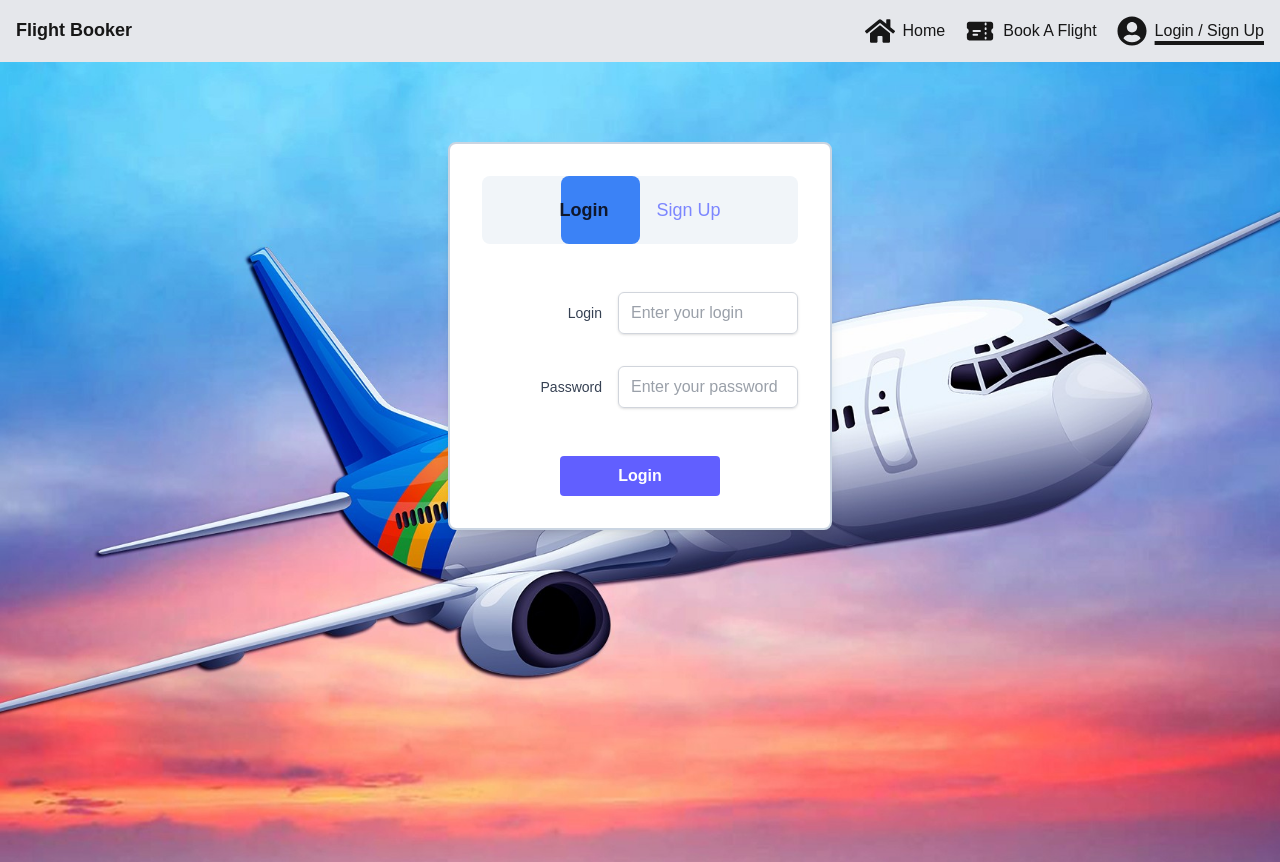
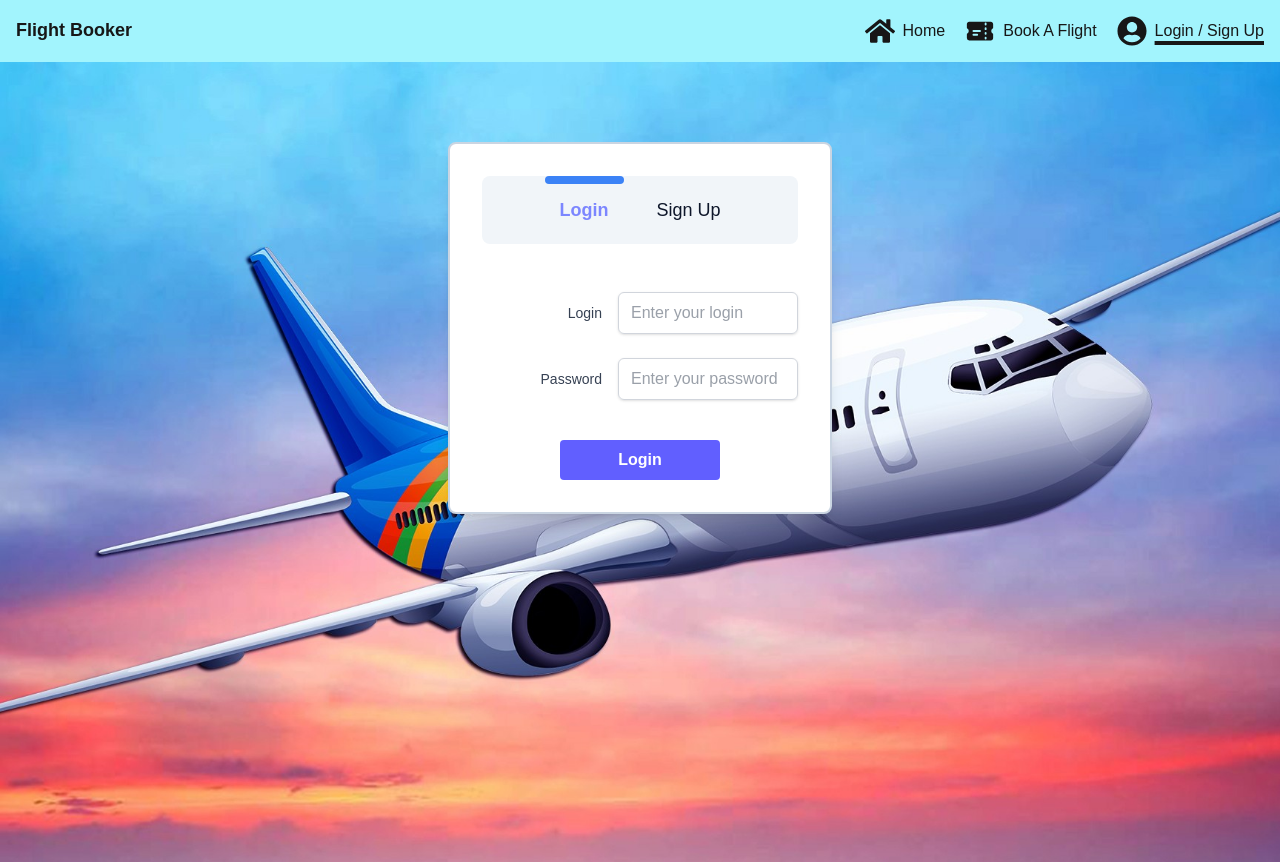
Before and after one commit to Chaser2123/React-Final-Project, a Next.js app: page /loginpage in a window 1280 px wide. After the commit the page ends 800 px from the top, so only its background shows below. Built offline with nearby package versions, Linux system fonts and the light colour scheme.

Commit message:
Added login security features

```diff
--- a/src/components/AppHeader.jsx
+++ b/src/components/AppHeader.jsx
@@ -20,7 +20,7 @@ export default function AppHeader() {
   };
 
   return (
-    <header className="p-4 flex flex-nowrap justify-between bg-gray-200 dark:bg-cyan-700">
+    <header className="p-4 flex flex-nowrap justify-between bg-cyan-200 dark:bg-cyan-700">
       <Link href="/" className="font-bold text-lg">Flight Booker</Link>
       <div className="flex gap-5 items-center">
         <Link href="/" className={`${headerStyles} ${isActive("/", { exact: true }) ? pageUnderline : ''}`}><FaHome className="text-3xl" /><span>Home</span></Link>
--- a/src/pages/Login.jsx
+++ b/src/pages/Login.jsx
@@ -34,9 +34,68 @@ function Login() {
     const { name, value } = e.target
     setForm(prev => ({ ...prev, [name]: value }))
   }
+  function AuthLogin() {
+    if (toggle === 0) {
+      console.log("Logging in with", username, password)
+      // Attempt to retrieve saved user to populate name
+      const existingUser = savedUsers[username] || null
+      if (existingUser) {
+        authLogin({ role: existingUser.role || 'user', firstName: existingUser.firstName, lastName: existingUser.lastName })
+      } else {
+        authLogin({ role: 'user', firstName: username })
+      }
+      // Redirect to home after successful login
+      router.replace('/')
+    } else {
+      if (!password) {
+        alert("Please enter a password.")
+        return
+      }
+      const passReq = []
+      if (password.length < 8) passReq.push('be at least 8 characters long')
+      if (!/[A-Z]/.test(password)) passReq.push('include at least one uppercase letter')
+      if (!/[a-z]/.test(password)) passReq.push('include at least one lowercase letter')
+      if (!/\d/.test(password)) passReq.push('include at least one number')
+
+      if (passReq.length > 0) {
+        const message = passReq.length === 1
+          ? passReq[0]
+          : `${passReq.slice(0, -1).join(', ')}, and ${passReq[passReq.length - 1]}`
+        alert(`Password must ${message}.`)
+        return
+      }
+      if (!email || !firstName || !lastName || !confirmPassword) {
+        alert("Please fill in all fields to sign up.")
+        return
+      }
+      if (savedUsers[email]) {
+        alert("Email already exists, please sign up with a different email.")
+        return
+      }
+      if (password !== confirmPassword) {
+        alert("Passwords do not match, please try again.")
+        return
+      }
+      // Store new user keyed by email
+      savedUsers[email] = {
+        email,
+        firstName,
+        lastName,
+        password,
+        role: 'user'
+      }
+      localStorage.setItem('users', JSON.stringify(savedUsers))
+      console.log("Signing up with", email, firstName, lastName, password)
+      // Set auth context with provided names
+      authLogin({ role: 'user', firstName, lastName })
+      // Navigate back to previous page after successful signup
+      router.back()
+    }
+  }
+
 
   return (
-    <div className="w-full min-h-screen flex flex-col justify-start items-center bg-image bg-cover bg-center bg-[url('@/images/airplaneBG.jpg')]">
+  <div className="w-full min-h-screen flex flex-col justify-start items-center fixed bg-image bg-cover bg-center bg-[url('@/images/airplaneBG.jpg')]">
     <div className="flex flex-col gap-6 w-96 mx-auto mt-20 p-8 border-2 border-slate-300 rounded-lg shadow-lg bg-white">
       {/* Toggle group with proper spacing */}
       <div className="relative flex flex-col items-center mb-6 p-4 bg-slate-100 rounded-lg">
@@ -45,9 +104,9 @@ function Login() {
           <Toggle label="Sign Up" index={1} active={toggle} onClick={setToggle} />
         </div>
         <div
-          className="absolute top-0 left-1/4 h-full bg-blue-400 rounded-lg w-1/4 transition-transform duration-400 ease-in-out"
+          className="absolute top-0 left-1/4 h-2 bg-blue-400 rounded-lg w-1/4 transition-transform duration-400 ease-in-out"
           style={{
-            transform: `translateX(${toggle === 0 ? '0%' : '83px'})`,
+            transform: `translateX(${toggle === 0 ? '-1rem' : '5.2rem'})`,
             backgroundColor: toggle === 0 ? '#3b82f6' : '#28b0a2',
             transition: 'transform 400ms ease-in-out, background-color 400ms ease-in-out'
           }}
@@ -64,63 +123,18 @@ function Login() {
           />
         ) : (
           <SignupInputField
-            values={{
-              email,
-              firstName,
-              lastName,
-              password,
-              confirmPassword
-            }}
+            values={{ email, firstName, lastName, password, confirmPassword }}
             onChange={handleChange}
           />
         )}
         <div className="mt-4 flex justify-center">
-          <SubmitBtn
-            label={toggle === 0 ? "Login" : "Sign Up"}
-            onClick={() => {
-              if (toggle === 0) {
-                console.log("Logging in with", username, password)
-                // Attempt to retrieve saved user to populate name
-                const existingUser = savedUsers[username] || null;
-                if (existingUser) {
-                  authLogin({ role: existingUser.role || 'user', firstName: existingUser.firstName, lastName: existingUser.lastName });
-                } else {
-                  authLogin({ role: 'user', firstName: username });
-                }
-                // Redirect to home after successful login
-                router.replace('/')
-              } else {
-                // Check for existing email, then save new user to localStorage
-                if (savedUsers[email]) {
-                  alert("Email already exists, please sign up with a different email.")
-                  return
-                }
-                if (password !== confirmPassword) {
-                  alert("Passwords do not match, please try again.")
-                  return
-                }
-                // Store new user keyed by email
-                savedUsers[email] = {
-                  email,
-                  firstName,
-                  lastName,
-                  password,
-                  role: 'user'
-                }
-                localStorage.setItem('users', JSON.stringify(savedUsers))
-                console.log("Signing up with", email, firstName, lastName, password)
-                // Set auth context with provided names
-                authLogin({ role: 'user', firstName, lastName })
-                // Navigate back to previous page after successful signup
-                router.back()
-              }
-            }}
-          />
+          <SubmitBtn label={toggle === 0 ? "Login" : "Sign Up"} onClick={AuthLogin} />
         </div>
       </div>
     </div>
   </div>
   )
+
 }
 
 export default Login
--- a/src/pages/Login/InputField.jsx
+++ b/src/pages/Login/InputField.jsx
@@ -2,7 +2,7 @@ export default function InputField({ label, type = 'text', placeholder = '', val
   const computedId = id ?? name; // assume at least one is provided by parent
   const computedName = name ?? id;
   return (
-    <div className="mb-4 flex items-center gap-4">
+    <div className="mb-2 flex items-center gap-4">
       <label
         className="w-32 text-right text-gray-700 text-sm font-medium"
         htmlFor={computedId}
--- a/src/pages/Login/Toggle.jsx
+++ b/src/pages/Login/Toggle.jsx
@@ -1,7 +1,7 @@
 export default function Toggle({ label, index, active, onClick }) {
 	return (
 		<span
-			className={`${active === index ? 'font-semibold text-slate-900' : 'text-indigo-400'} relative z-10 cursor-pointer py-1 px-3 text-lg select-none`}
+			className={`${active === index ? 'font-bold text-indigo-400' : 'text-slate-900'} relative z-10 cursor-pointer py-1 px-3 text-lg select-none`}
 			onClick={() => onClick(index)}
 			id={label}
 			role="button"
```
